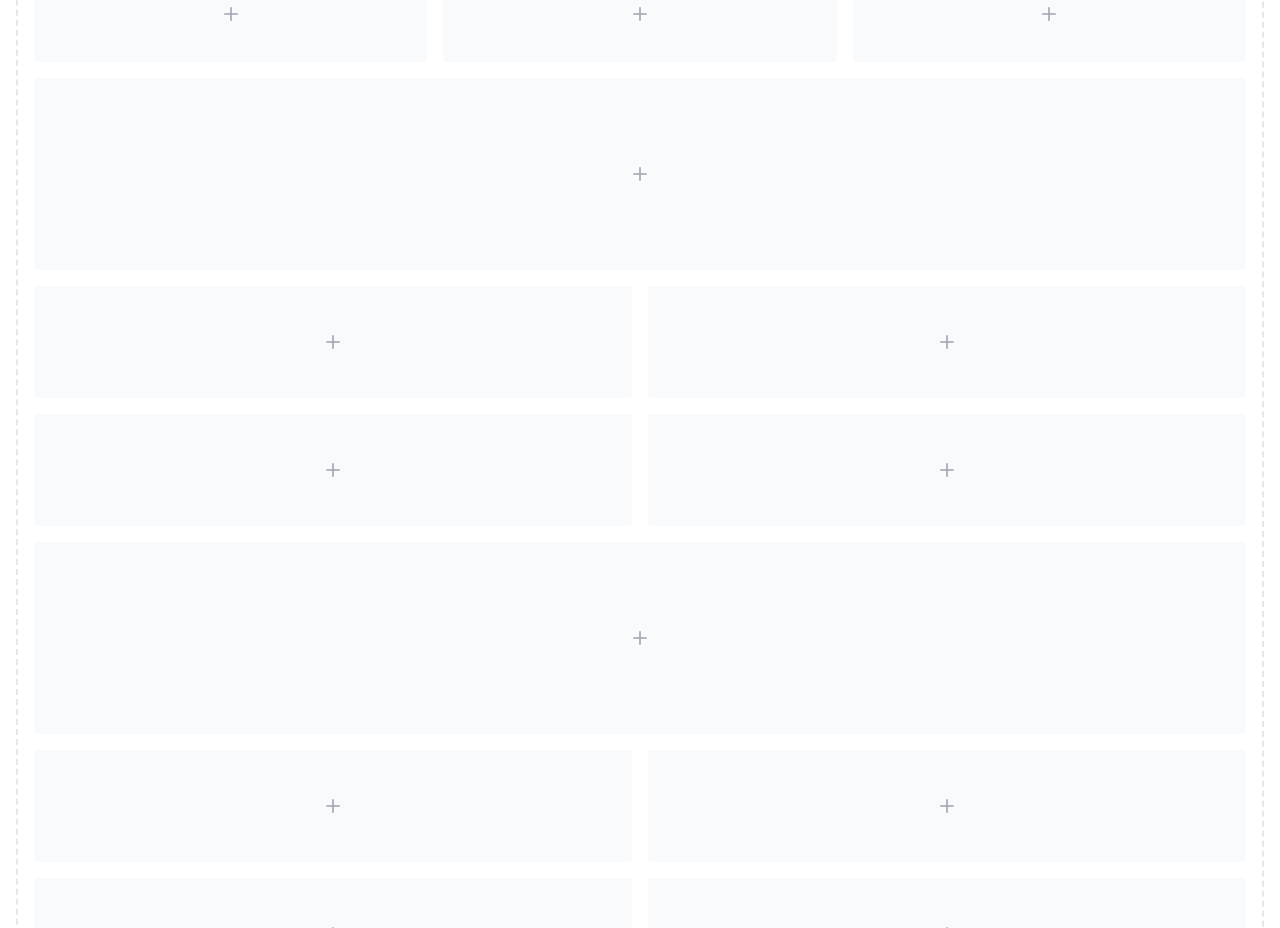
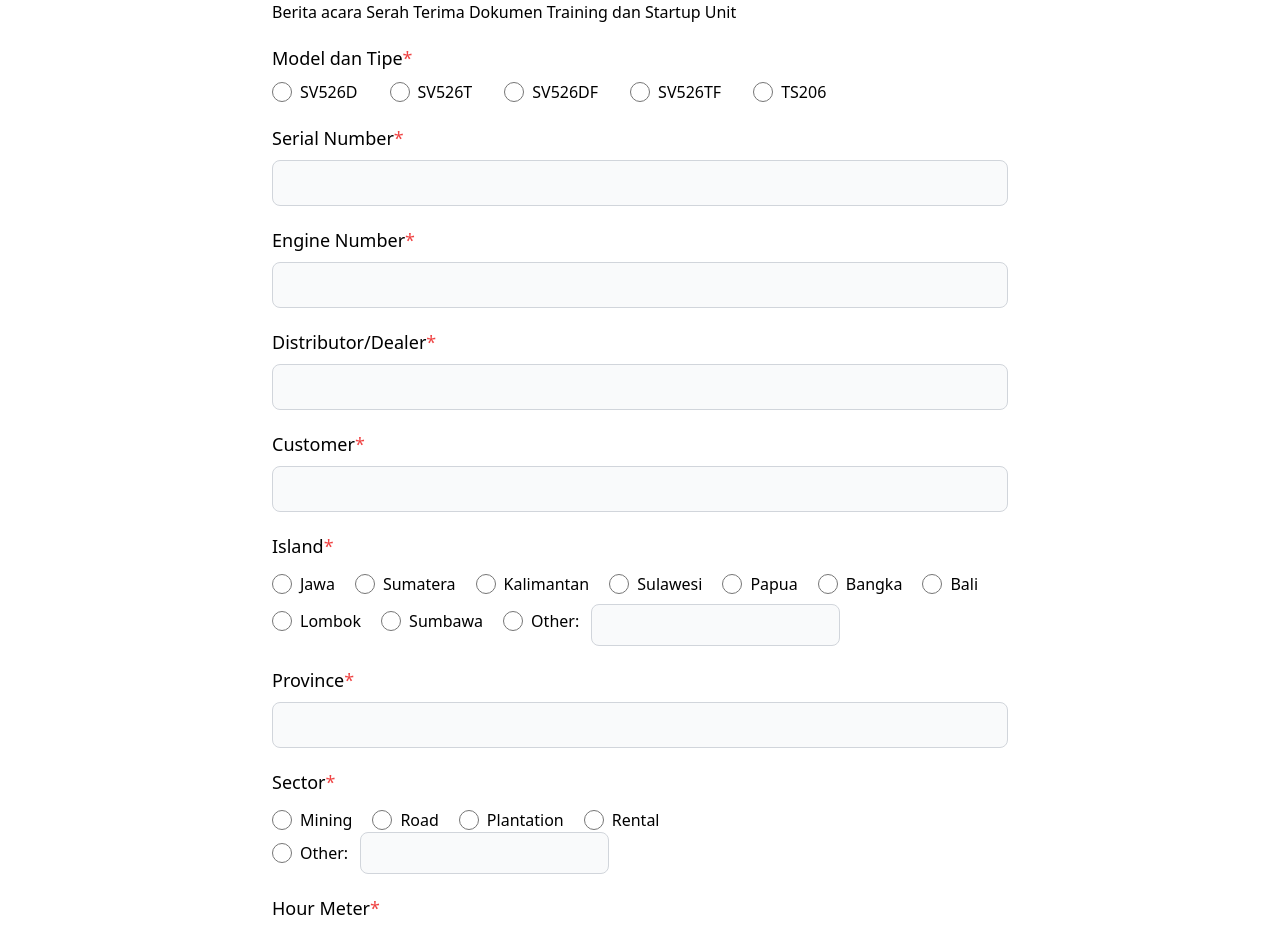
Before and after one commit to SultanDaffaN/smart-sales, a Next.js app: page /formulir/serah-terima in a window 1280 px wide. Shown: the part 180-1108 px from the top of the page. Built offline with nearby package versions, Linux system fonts and the light colour scheme.

Commit message:
complete form serah terima

```diff
--- a/app/formulir/kuesioner/page.tsx
+++ b/app/formulir/kuesioner/page.tsx
@@ -4,7 +4,7 @@ export default function FormKuesioner() {
   return (
     <>
       <div className="container mx-auto px-4 md:max-w-3xl">
-        <h1 className="text-3xl text-center font-bold text-black mb-8 mt-12">
+        <h1 className="text-3xl text-center font-bold text-black mb-8 mt-10">
           Kuesioner Kepuasan Pelanggan
         </h1>
         <p>
--- a/app/formulir/serah-terima/page.tsx
+++ b/app/formulir/serah-terima/page.tsx
@@ -1,262 +1,218 @@
+"use client";
+
 export default function FormSerahTerima() {
+  const models = ["SV526D", "SV526T", "SV526DF", "SV526TF", "TS206"];
+  const island = [
+    "Jawa",
+    "Sumatera",
+    "Kalimantan",
+    "Sulawesi",
+    "Papua",
+    "Bangka",
+    "Bali",
+    "Lombok",
+    "Sumbawa",
+  ];
+
+  const sector = ["Mining", "Road", "Plantation", "Rental"];
+
   return (
     <>
-      <h1 className="text-3xl text-center font-bold text-black mb-5">
-        This is Form Serah Terima
-      </h1>
-      <div className="p-4 border-2 border-gray-200 border-dashed rounded-lg dark:border-gray-700">
-        <div className="grid grid-cols-3 gap-4 mb-4">
-          <div className="flex items-center justify-center h-24 rounded bg-gray-50 dark:bg-gray-800">
-            <p className="text-2xl text-gray-400 dark:text-gray-500">
-              <svg
-                className="w-3.5 h-3.5"
-                aria-hidden="true"
-                xmlns="http://www.w3.org/2000/svg"
-                fill="none"
-                viewBox="0 0 18 18"
-              >
-                <path
-                  stroke="currentColor"
-                  strokeLinecap="round"
-                  strokeLinejoin="round"
-                  strokeWidth="2"
-                  d="M9 1v16M1 9h16"
-                />
-              </svg>
-            </p>
-          </div>
-          <div className="flex items-center justify-center h-24 rounded bg-gray-50 dark:bg-gray-800">
-            <p className="text-2xl text-gray-400 dark:text-gray-500">
-              <svg
-                className="w-3.5 h-3.5"
-                aria-hidden="true"
-                xmlns="http://www.w3.org/2000/svg"
-                fill="none"
-                viewBox="0 0 18 18"
-              >
-                <path
-                  stroke="currentColor"
-                  strokeLinecap="round"
-                  strokeLinejoin="round"
-                  strokeWidth="2"
-                  d="M9 1v16M1 9h16"
-                />
-              </svg>
-            </p>
-          </div>
-          <div className="flex items-center justify-center h-24 rounded bg-gray-50 dark:bg-gray-800">
-            <p className="text-2xl text-gray-400 dark:text-gray-500">
-              <svg
-                className="w-3.5 h-3.5"
-                aria-hidden="true"
-                xmlns="http://www.w3.org/2000/svg"
-                fill="none"
-                viewBox="0 0 18 18"
-              >
-                <path
-                  stroke="currentColor"
-                  strokeLinecap="round"
-                  strokeLinejoin="round"
-                  strokeWidth="2"
-                  d="M9 1v16M1 9h16"
-                />
-              </svg>
-            </p>
-          </div>
+      <div className="container mx-auto px-4 md:max-w-3xl">
+        <h1 className="text-3xl text-center font-bold text-black mb-8 mt-10">
+          Formulir Serah Terima
+        </h1>
+        <p className="mb-5">
+          Berita acara Serah Terima Dokumen Training dan Startup Unit
+        </p>
+        {/* Model dan Tipe */}
+        <h3 className="text-lg text-black font-medium">
+          Model dan Tipe<span className="text-red-500">*</span>
+        </h3>
+        <div className="mt-2 flex flex-col space-y-3 md:space-y-0 md:flex-row md:space-x-8">
+          {models.map((option, index) => (
+            <label key={index} className="inline-flex items-center">
+              <input
+                type="radio"
+                className="form-radio text-indigo-600 h-5 w-5"
+                name="modelAndTipe" // Set the same name for all radio buttons
+                value={option.toLowerCase().replace(/\s+/g, "-")}
+              />
+              <span className="ml-2">{option}</span>
+            </label>
+          ))}
         </div>
-        <div className="flex items-center justify-center h-48 mb-4 rounded bg-gray-50 dark:bg-gray-800">
-          <p className="text-2xl text-gray-400 dark:text-gray-500">
-            <svg
-              className="w-3.5 h-3.5"
-              aria-hidden="true"
-              xmlns="http://www.w3.org/2000/svg"
-              fill="none"
-              viewBox="0 0 18 18"
-            >
-              <path
-                stroke="currentColor"
-                strokeLinecap="round"
-                strokeLinejoin="round"
-                strokeWidth="2"
-                d="M9 1v16M1 9h16"
+
+        {/* Serial Number */}
+        <div className="my-5">
+          <label className="text-lg text-black font-medium">
+            Serial Number<span className="text-red-500">*</span>
+          </label>
+          <input
+            type="text"
+            id="base-input"
+            className=" mt-2 bg-gray-50 border border-gray-300 text-gray-900  rounded-lg focus:ring-blue-500 focus:border-blue-500 block w-full p-2.5 "
+          />
+        </div>
+
+        {/* Engine Number */}
+        <div className="my-5">
+          <label className="text-lg text-black font-medium">
+            Engine Number<span className="text-red-500">*</span>
+          </label>
+          <input
+            type="text"
+            id="base-input"
+            className=" mt-2 bg-gray-50 border border-gray-300 text-gray-900  rounded-lg focus:ring-blue-500 focus:border-blue-500 block w-full p-2.5 "
+          />
+        </div>
+
+        {/* Distributor/Dealer */}
+        <div className="my-5">
+          <label className="text-lg text-black font-medium">
+            Distributor/Dealer<span className="text-red-500">*</span>
+          </label>
+          <input
+            type="text"
+            id="base-input"
+            className=" mt-2 bg-gray-50 border border-gray-300 text-gray-900  rounded-lg focus:ring-blue-500 focus:border-blue-500 block w-full p-2.5 "
+          />
+        </div>
+
+        {/* Customer */}
+        <div className="my-5">
+          <label className="text-lg text-black font-medium">
+            Customer<span className="text-red-500">*</span>
+          </label>
+          <input
+            type="text"
+            id="base-input"
+            className=" mt-2 bg-gray-50 border border-gray-300 text-gray-900  rounded-lg focus:ring-blue-500 focus:border-blue-500 block w-full p-2.5 "
+          />
+        </div>
+
+        {/* Island */}
+        <h3 className="text-lg text-black font-medium">
+          Island<span className="text-red-500">*</span>
+        </h3>
+        <div className="mt-3 flex flex-col space-y-3 md:space-y-0 md:flex-row md:flex-wrap">
+          {island.map((option, index) => (
+            <label key={index} className="inline-flex items-center">
+              <input
+                type="radio"
+                className="form-radio text-indigo-600 h-5 w-5"
+                name="island"
+                value={option.toLowerCase().replace(/\s+/g, "-")}
               />
-            </svg>
-          </p>
+              <span className="ml-2 mr-5">{option}</span>
+            </label>
+          ))}
+          {/* Additional option for custom island */}
+          <label className="inline-flex items-center">
+            <input
+              type="radio"
+              className="form-radio text-indigo-600 h-5 w-5"
+              name="island"
+              value="other"
+            />
+            <span className="ml-2 flex items-center">
+              <span className="mr-3">Other:</span>
+              <input
+                type="text"
+                id="custom-island"
+                className="mt-2 bg-gray-50 border border-gray-300 text-gray-900  rounded-lg focus:ring-blue-500 focus:border-blue-500 block p-2 "
+              />
+            </span>
+          </label>
         </div>
-        <div className="grid grid-cols-2 gap-4 mb-4">
-          <div className="flex items-center justify-center rounded bg-gray-50 h-28 dark:bg-gray-800">
-            <p className="text-2xl text-gray-400 dark:text-gray-500">
-              <svg
-                className="w-3.5 h-3.5"
-                aria-hidden="true"
-                xmlns="http://www.w3.org/2000/svg"
-                fill="none"
-                viewBox="0 0 18 18"
-              >
-                <path
-                  stroke="currentColor"
-                  strokeLinecap="round"
-                  strokeLinejoin="round"
-                  strokeWidth="2"
-                  d="M9 1v16M1 9h16"
-                />
-              </svg>
-            </p>
-          </div>
-          <div className="flex items-center justify-center rounded bg-gray-50 h-28 dark:bg-gray-800">
-            <p className="text-2xl text-gray-400 dark:text-gray-500">
-              <svg
-                className="w-3.5 h-3.5"
-                aria-hidden="true"
-                xmlns="http://www.w3.org/2000/svg"
-                fill="none"
-                viewBox="0 0 18 18"
-              >
-                <path
-                  stroke="currentColor"
-                  strokeLinecap="round"
-                  strokeLinejoin="round"
-                  strokeWidth="2"
-                  d="M9 1v16M1 9h16"
-                />
-              </svg>
-            </p>
-          </div>
-          <div className="flex items-center justify-center rounded bg-gray-50 h-28 dark:bg-gray-800">
-            <p className="text-2xl text-gray-400 dark:text-gray-500">
-              <svg
-                className="w-3.5 h-3.5"
-                aria-hidden="true"
-                xmlns="http://www.w3.org/2000/svg"
-                fill="none"
-                viewBox="0 0 18 18"
-              >
-                <path
-                  stroke="currentColor"
-                  strokeLinecap="round"
-                  strokeLinejoin="round"
-                  strokeWidth="2"
-                  d="M9 1v16M1 9h16"
-                />
-              </svg>
-            </p>
-          </div>
-          <div className="flex items-center justify-center rounded bg-gray-50 h-28 dark:bg-gray-800">
-            <p className="text-2xl text-gray-400 dark:text-gray-500">
-              <svg
-                className="w-3.5 h-3.5"
-                aria-hidden="true"
-                xmlns="http://www.w3.org/2000/svg"
-                fill="none"
-                viewBox="0 0 18 18"
-              >
-                <path
-                  stroke="currentColor"
-                  strokeLinecap="round"
-                  strokeLinejoin="round"
-                  strokeWidth="2"
-                  d="M9 1v16M1 9h16"
-                />
-              </svg>
-            </p>
-          </div>
+
+        {/* Province */}
+        <div className="my-5">
+          <label className="text-lg text-black font-medium">
+            Province<span className="text-red-500">*</span>
+          </label>
+          <input
+            type="text"
+            id="base-input"
+            className=" mt-2 bg-gray-50 border border-gray-300 text-gray-900  rounded-lg focus:ring-blue-500 focus:border-blue-500 block w-full p-2.5 "
+          />
         </div>
-        <div className="flex items-center justify-center h-48 mb-4 rounded bg-gray-50 dark:bg-gray-800">
-          <p className="text-2xl text-gray-400 dark:text-gray-500">
-            <svg
-              className="w-3.5 h-3.5"
-              aria-hidden="true"
-              xmlns="http://www.w3.org/2000/svg"
-              fill="none"
-              viewBox="0 0 18 18"
-            >
-              <path
-                stroke="currentColor"
-                strokeLinecap="round"
-                strokeLinejoin="round"
-                strokeWidth="2"
-                d="M9 1v16M1 9h16"
+
+        {/* Sector */}
+        <h3 className="text-lg text-black font-medium">
+          Sector<span className="text-red-500">*</span>
+        </h3>
+        <div className="mt-3 flex flex-col space-y-3 md:space-y-0 md:flex-row md:flex-wrap">
+          {sector.map((option, index) => (
+            <label key={index} className="inline-flex items-center">
+              <input
+                type="radio"
+                className="form-radio text-indigo-600 h-5 w-5"
+                name="island"
+                value={option.toLowerCase().replace(/\s+/g, "-")}
               />
-            </svg>
-          </p>
+              <span className="ml-2 mr-5">{option}</span>
+            </label>
+          ))}
+          {/* Additional option for custom island */}
+          <label className="inline-flex items-center">
+            <input
+              type="radio"
+              className="form-radio text-indigo-600 h-5 w-5"
+              name="island"
+              value="other"
+            />
+            <span className="ml-2 flex items-center">
+              <span className="mr-3">Other:</span>
+              <input
+                type="text"
+                id="custom-island"
+                className=" bg-gray-50 border border-gray-300 text-gray-900  rounded-lg focus:ring-blue-500 focus:border-blue-500 block p-2 "
+              />
+            </span>
+          </label>
         </div>
-        <div className="grid grid-cols-2 gap-4">
-          <div className="flex items-center justify-center rounded bg-gray-50 h-28 dark:bg-gray-800">
-            <p className="text-2xl text-gray-400 dark:text-gray-500">
-              <svg
-                className="w-3.5 h-3.5"
-                aria-hidden="true"
-                xmlns="http://www.w3.org/2000/svg"
-                fill="none"
-                viewBox="0 0 18 18"
-              >
-                <path
-                  stroke="currentColor"
-                  strokeLinecap="round"
-                  strokeLinejoin="round"
-                  strokeWidth="2"
-                  d="M9 1v16M1 9h16"
-                />
-              </svg>
-            </p>
-          </div>
-          <div className="flex items-center justify-center rounded bg-gray-50 h-28 dark:bg-gray-800">
-            <p className="text-2xl text-gray-400 dark:text-gray-500">
-              <svg
-                className="w-3.5 h-3.5"
-                aria-hidden="true"
-                xmlns="http://www.w3.org/2000/svg"
-                fill="none"
-                viewBox="0 0 18 18"
-              >
-                <path
-                  stroke="currentColor"
-                  strokeLinecap="round"
-                  strokeLinejoin="round"
-                  strokeWidth="2"
-                  d="M9 1v16M1 9h16"
-                />
-              </svg>
-            </p>
-          </div>
-          <div className="flex items-center justify-center rounded bg-gray-50 h-28 dark:bg-gray-800">
-            <p className="text-2xl text-gray-400 dark:text-gray-500">
-              <svg
-                className="w-3.5 h-3.5"
-                aria-hidden="true"
-                xmlns="http://www.w3.org/2000/svg"
-                fill="none"
-                viewBox="0 0 18 18"
-              >
-                <path
-                  stroke="currentColor"
-                  strokeLinecap="round"
-                  strokeLinejoin="round"
-                  strokeWidth="2"
-                  d="M9 1v16M1 9h16"
-                />
-              </svg>
-            </p>
-          </div>
-          <div className="flex items-center justify-center rounded bg-gray-50 h-28 dark:bg-gray-800">
-            <p className="text-2xl text-gray-400 dark:text-gray-500">
-              <svg
-                className="w-3.5 h-3.5"
-                aria-hidden="true"
-                xmlns="http://www.w3.org/2000/svg"
-                fill="none"
-                viewBox="0 0 18 18"
-              >
-                <path
-                  stroke="currentColor"
-                  strokeLinecap="round"
-                  strokeLinejoin="round"
-                  strokeWidth="2"
-                  d="M9 1v16M1 9h16"
-                />
-              </svg>
-            </p>
-          </div>
+
+        {/* Hour Meter */}
+        <div className="my-5">
+          <label className="text-lg text-black font-medium">
+            Hour Meter<span className="text-red-500">*</span>
+          </label>
+          <input
+            type="number"
+            id="base-input"
+            className=" mt-2 bg-gray-50 border border-gray-300 text-gray-900  rounded-lg focus:ring-blue-500 focus:border-blue-500 block w-full p-2.5 "
+          />
+        </div>
+
+        {/* Mekanik */}
+        <div className="my-5">
+          <label className="text-lg text-black font-medium">Mekanik</label>
+          <input
+            type="text"
+            id="base-input"
+            className=" mt-2 bg-gray-50 border border-gray-300 text-gray-900  rounded-lg focus:ring-blue-500 focus:border-blue-500 block w-full p-2.5 "
+          />
+        </div>
+
+        {/* Foto Unit */}
+        <div className="my-5">
+          <label className="text-lg text-black font-medium">Foto Unit</label>
+          <input
+            className="mt-2 block w-full mb-5 text-sm text-gray-900 border border-gray-300 rounded-lg cursor-pointer bg-gray-50  focus:outline-none "
+            id="default_size"
+            type="file"
+          />
+        </div>
+
+        {/* Submit Button */}
+        <div className="text-end py-5">
+          <button
+            type="button"
+            className="text-white text-end bg-gray-800 hover:bg-gray-900 focus:ring-4 focus:ring-blue-300 font-medium rounded-lg text-sm px-5 py-2.5 me-2 mb-2 focus:outline-none"
+          >
+            Submit
+          </button>
         </div>
       </div>
     </>
```
